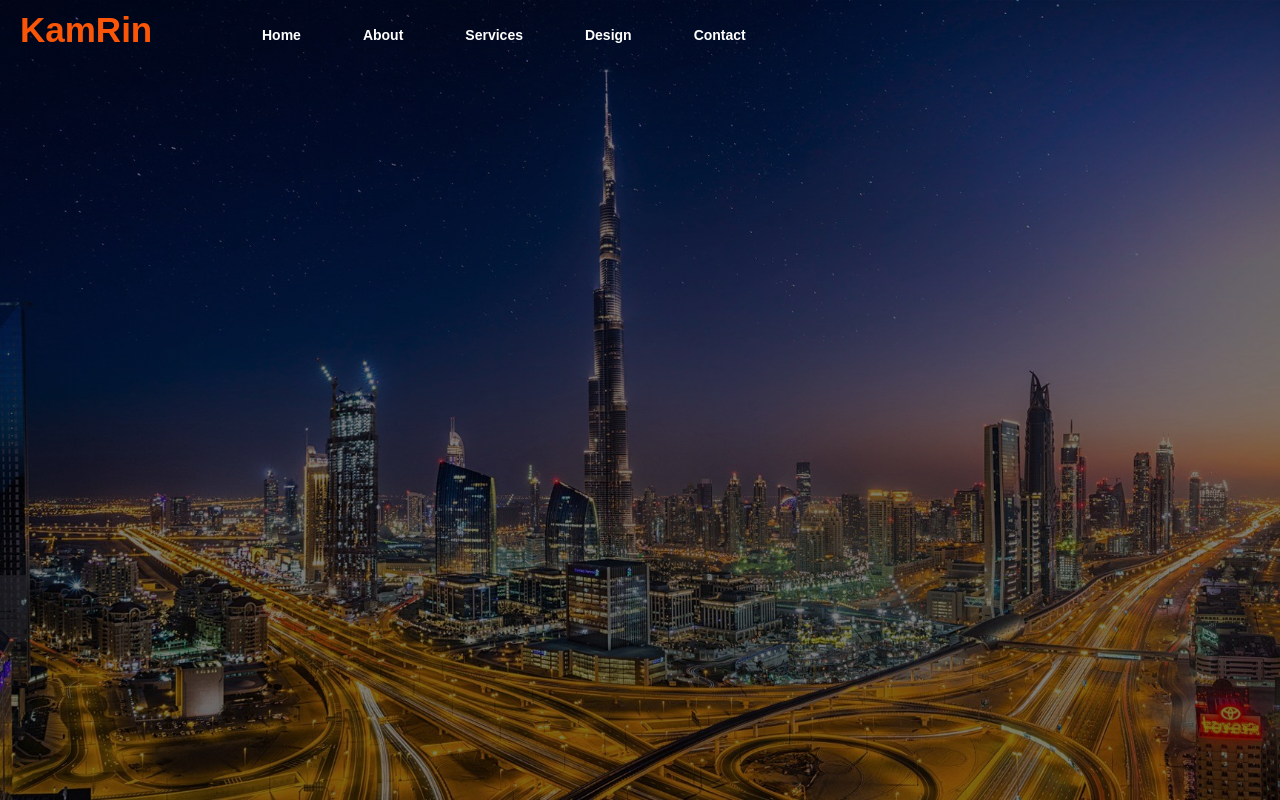
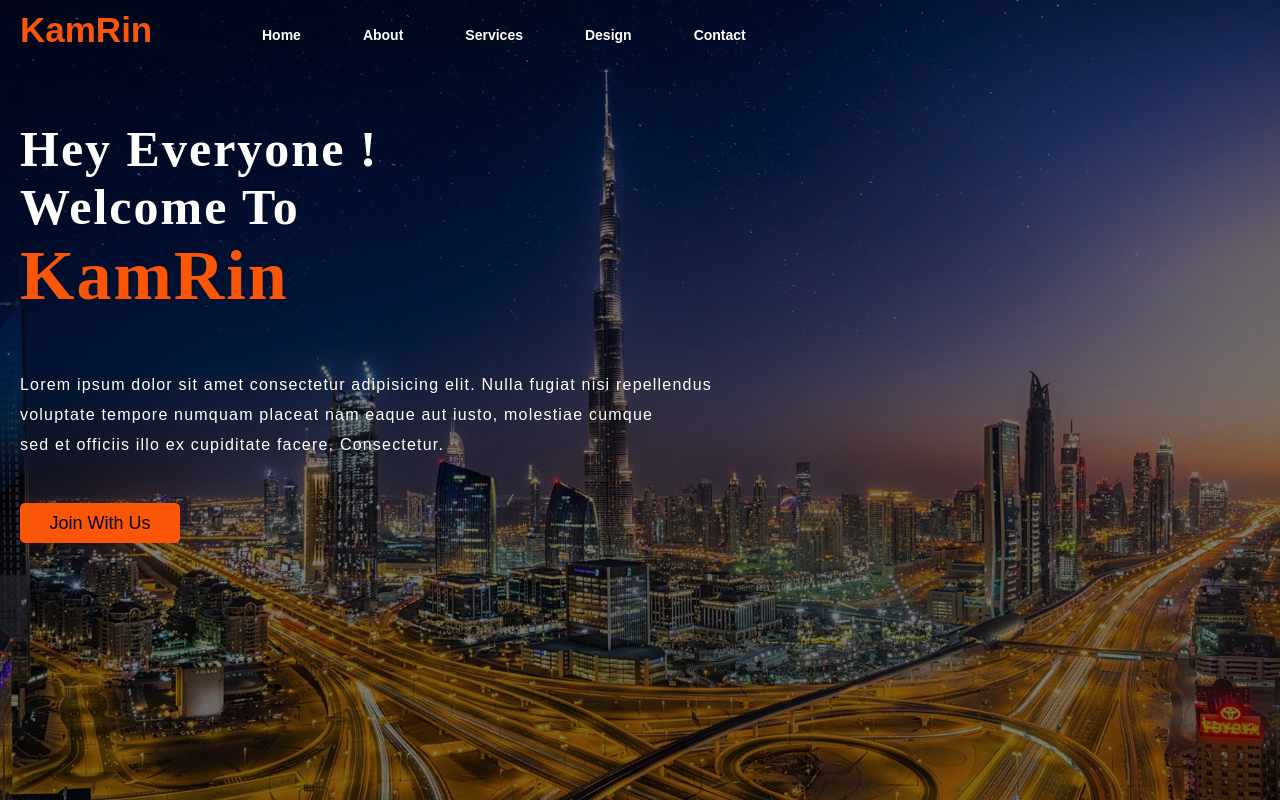
Before and after one commit to Geeth-Jayawardena/Self-Learning-Project-Login-Page, a plain HTML site: page index.html in a window 1280 px wide. Shown: the top 800 px of the page. Drawn offline with Linux system fonts and the light colour scheme.

Commit message:
Join button done

```diff
--- a/app.css
+++ b/app.css
@@ -97,3 +97,55 @@ ul li a:hover {
     border-bottom-right-radius: 5px;
     border-top-right-radius: 5px;
 }
+
+.logoKeyword {
+    color: #fb5607;
+    font-size: 70px;
+}
+
+.content {
+    width: 1800px;
+    height: auto;
+    margin: auto;
+    color: #ffffff;
+    position: relative;
+}
+
+.content .text {
+    padding-left: 20px;
+    padding-bottom: 25px;
+    font-family: Arial;
+    letter-spacing: 1.2px;
+    line-height: 30px;
+}
+
+.content h1 {
+    font-family: "Times New Roman";
+    font-size: 50px;
+    padding-left: 20px;
+    margin-top: 9px;
+    letter-spacing: 2px;
+}
+
+.content .contact {
+    width: 160px;
+    height: 40px;
+    background-color: #fb5607;
+    border: none;
+    margin-left: 20px;
+    margin-bottom: 10px;
+    font-size: 18px;
+    border-radius: 5px;
+    cursor: pointer;
+    transition: 0.4s ease;
+}
+
+.content .contact a {
+    text-decoration: none;
+    color: #000000;
+    transition: 0.3s ease;
+}
+
+.contact:hover {
+    background-color: #f77f00;
+}
--- a/index.html
+++ b/index.html
@@ -32,10 +32,21 @@
                 <a href="#">
                     <button class="btn">Search</button>
                 </a>
-
             </div>
-
         </nav>
+        <div class="content">
+            <br><br>
+            <h1>Hey Everyone ! <br> Welcome To <br>
+                <div class="logoKeyword"> KamRin</div>
+            </h1>
+            <br><br><br>
+            <p class="text">Lorem ipsum dolor sit amet consectetur adipisicing elit. Nulla fugiat nisi repellendus <br>
+                voluptate tempore numquam placeat nam eaque aut iusto, molestiae cumque <br>
+                sed et officiis illo ex cupiditate facere. Consectetur.
+            </p>
+            <br>
+            <button type="button" class="contact"><a href="#">Join With Us</a></button>
+        </div>
     </div>
 
 </body>
```
